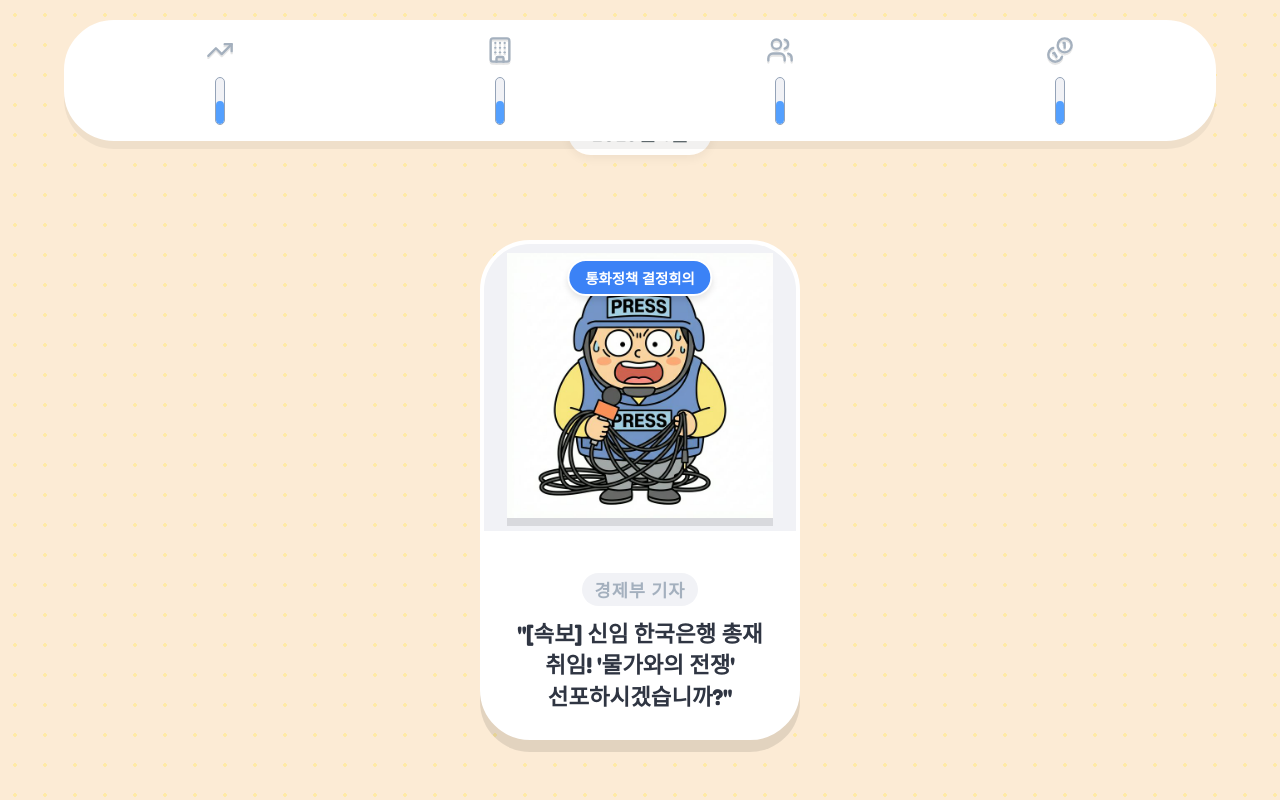
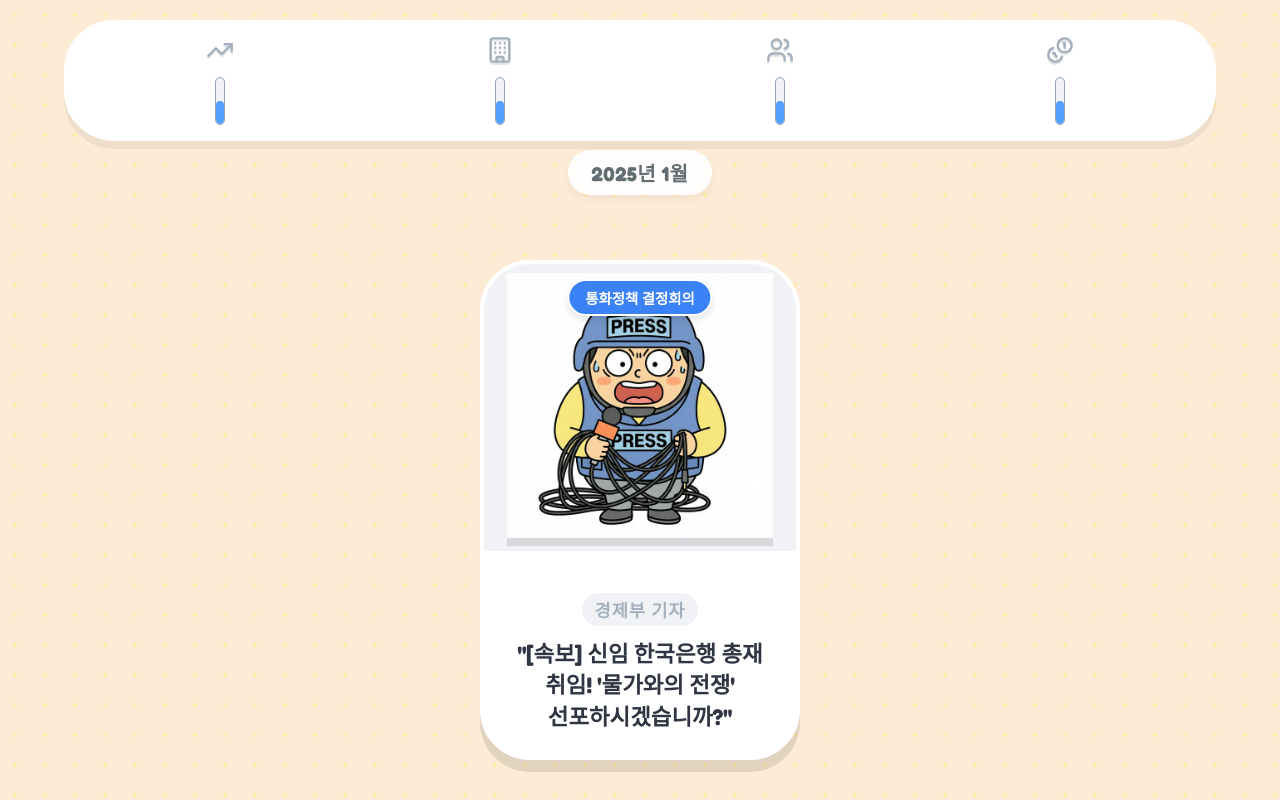
Before and after one commit to ddaog/korean-economy-lord, a React (Vite) app: page / in a window 1280 px wide. Both pictures are taken after a click on the button "임기 시작". Built offline with nearby package versions, Linux system fonts and the light colour scheme.

Commit message:
UI Fix: Adjusted vertical layout to prevent StatBar overlapping date and card

```diff
--- a/src/App.jsx
+++ b/src/App.jsx
@@ -220,7 +220,7 @@
     <div className={styles.appContainer}>
       <StatBar stats={stats} previewDeltas={previewDeltas} />
 
-      <div style={{ position: 'absolute', top: '110px', width: '100%', textAlign: 'center', zIndex: 10, color: '#636e72' }}>
+      <div style={{ position: 'absolute', top: '150px', width: '100%', textAlign: 'center', zIndex: 10, color: '#636e72' }}>
         <h2 style={{ fontSize: '20px', fontWeight: '700', margin: '0', padding: '8px 24px', display: 'inline-block', backgroundColor: 'rgba(255,255,255,0.95)', borderRadius: '30px', boxShadow: '0 4px 10px rgba(0,0,0,0.05)' }}>{year}년 {month}월</h2>
       </div>
 
--- a/src/components/SwipeCard.module.css
+++ b/src/components/SwipeCard.module.css
@@ -7,7 +7,7 @@
     position: absolute;
     top: 0;
     left: 0;
-    padding-top: 180px;
+    padding-top: 220px;
     /* Space for StatBar + Date */
     box-sizing: border-box;
     overflow: visible;
```
